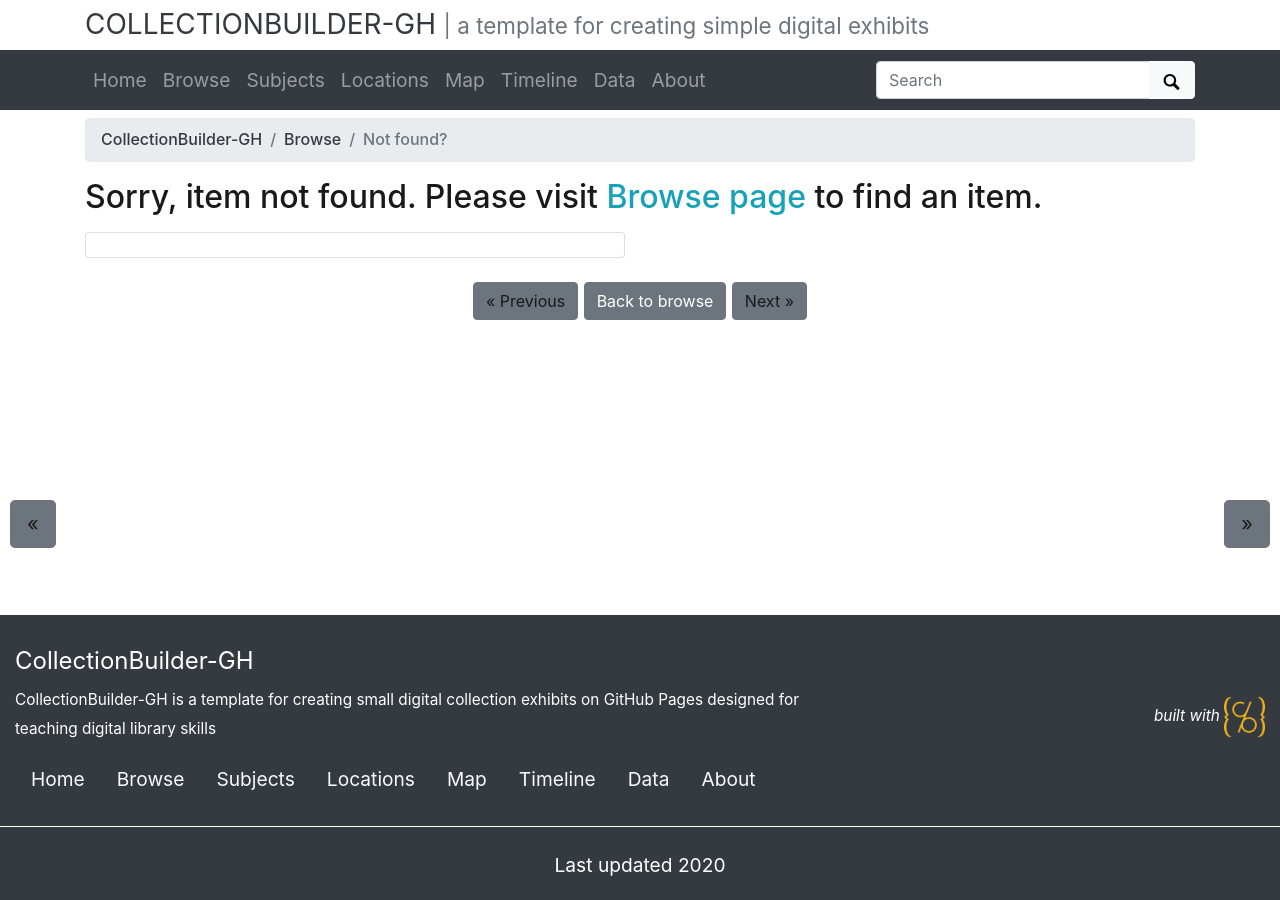
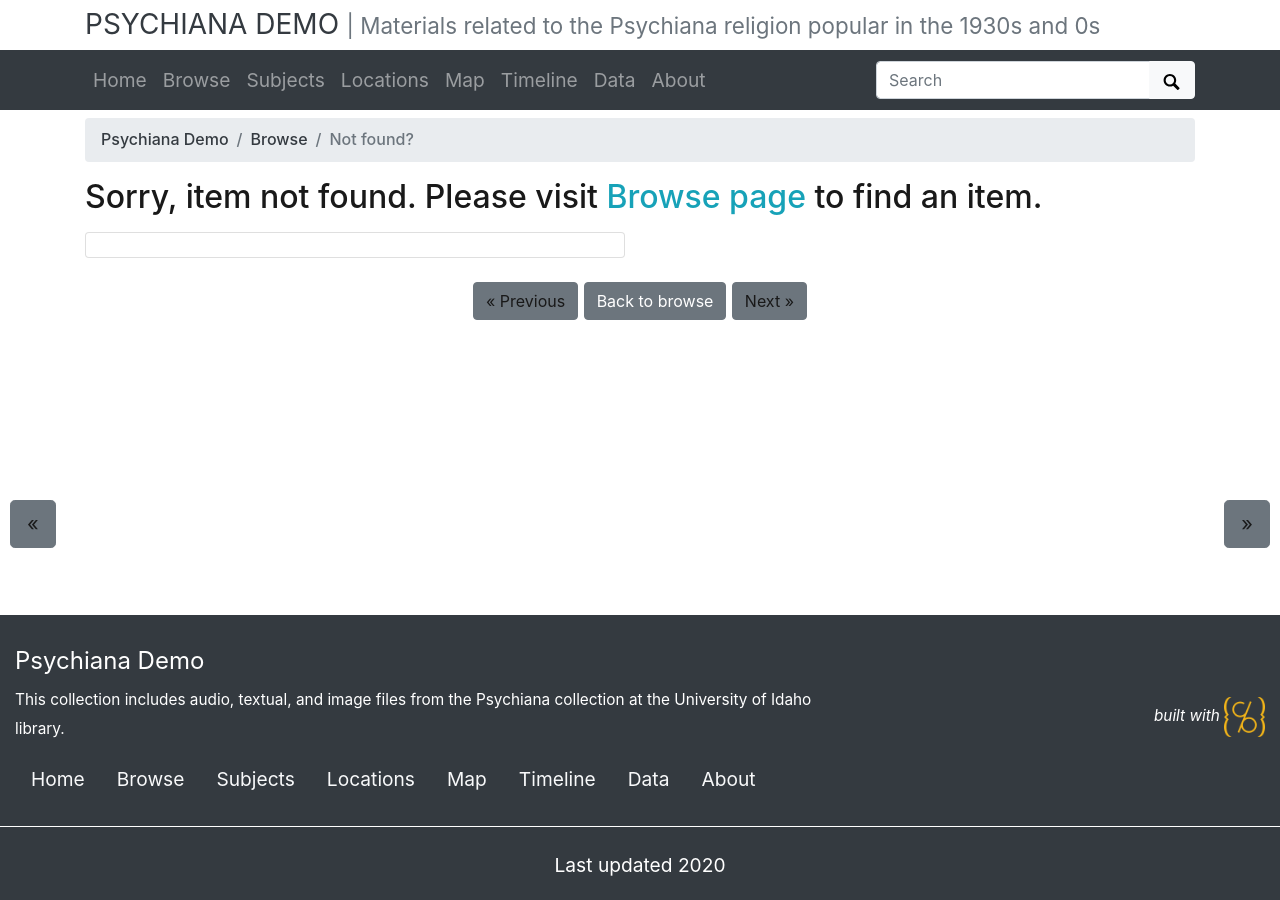
Before and after one commit to ruhrose/ala-demo-rm, a Jekyll site: the page built from pages/item.md, in a window 1280 px wide. Built offline with Jekyll 4.4.1, drawn with Linux system fonts in a browser that asks for light colours.

Commit message:
added psychiana collection to config

```diff
--- a/_config.yml
+++ b/_config.yml
@@ -18,20 +18,20 @@
 # SITE SETTINGS
 #
 # title of site appears in banner
-title: CollectionBuilder-GH
+title: Psychiana Demo
 # tagline, a short phrase that will appear throughout the site in the top banner
-tagline: a template for creating simple digital exhibits
+tagline: Materials related to the Psychiana religion popular in the 1930s and 0s
 # description appears in meta tags and other locations
 # this description might appear in search result lists, keep around 160 characters max
-description: "CollectionBuilder-GH is a template for creating small digital collection exhibits on GitHub Pages designed for teaching digital library skills"
+description: "This collection includes audio, textual, and image files from the Psychiana collection at the University of Idaho library."
 # creator of the digital collection, to appear in meta tags; we typically use our GitHub usernames but feel free to just use your name
-author: CollectionBuilder
+author: Rosemary Medrano
 
 ##########
 # COLLECTION SETTINGS
 #
 # choose metadata: this is the name of the csv file in your _data directory that describes the objects in your collection
-metadata: demo-metadata
+metadata: psychiana.csv
 
 ##########
 # GOOGLE SERVICES [optional!]
@@ -44,7 +44,7 @@
 # ROBOTS EXCLUDE
 #
 # set noindex to true if you do NOT want Google to index your site
-# noindex: true
+noindex: true
 
 ##########
 # BUILD SETTINGS
```
